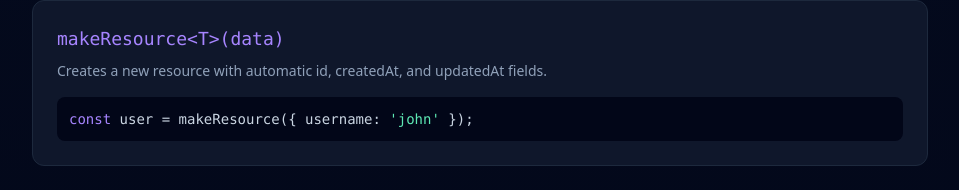
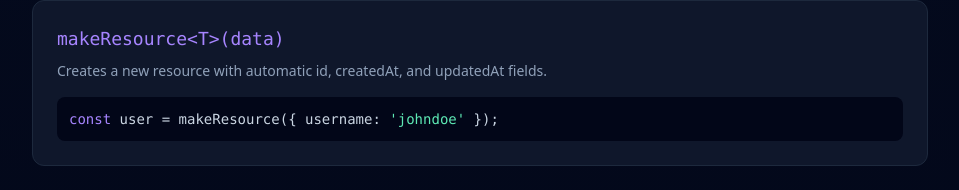
Before and after one commit to jarednand/octavedb-site, a Next.js app: page / in a window 1280 px wide. Shown: the part 4214-4404 px from the top of the page, without its empty margins (160-1119 px from the left). Built offline with nearby package versions, Linux system fonts and the light colour scheme.

Commit message:
Update username

```diff
--- a/app/page.tsx
+++ b/app/page.tsx
@@ -378,7 +378,7 @@ export default function OctaveDBSite() {
               <div className="bg-slate-950 rounded-lg p-3 text-sm font-mono text-slate-300">
                 <code className="text-violet-400">const</code>
                 <code>{' user = makeResource({ username: '}</code>
-                <code className="text-emerald-300">{"'john'"}</code>
+                <code className="text-emerald-300">{"'johndoe'"}</code>
                 <code>{' });'}</code>
               </div>
             </div>
```
